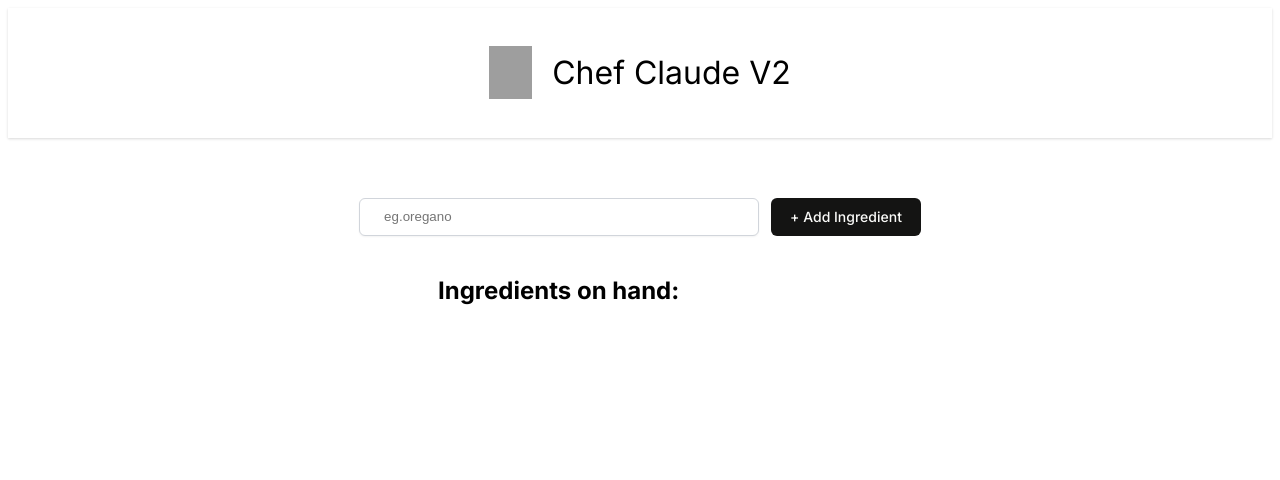
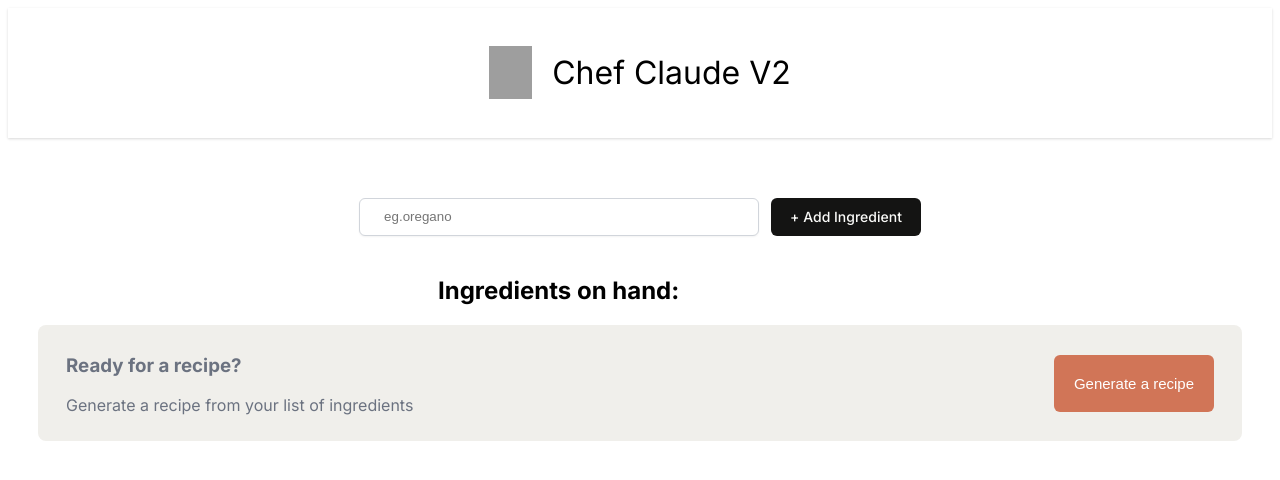
Before and after one commit to gurvirc/chef-claude-remake, a React (Vite) app: page / in a window 1280 px wide. Shown: the top 480 px of the page. Built offline with nearby package versions, Linux system fonts and the light colour scheme; grey boxes are pictures that could not be loaded.

Commit message:
Added get a recipe button that genrates a recipe based on ingredients

```diff
--- a/src/index.css
+++ b/src/index.css
@@ -72,3 +72,24 @@
   font-size: 16px; /* Optional: change font size */
   line-height: 1.5; /* Optional: adjust line height for better readability */
 }
+
+.Get-recipe-container{
+  display: flex;
+    justify-content: space-between;
+    align-items: center;
+    border-radius: 8px;
+    background: #F0EFEB;
+    padding: 10px 28px;
+    color: #6B7280;
+}
+
+
+.Get-recipe-container > button{
+  background-color: #D17557;
+  border: none;
+  color: white;
+  padding: 20px 20px 20px 20px;
+  border-radius: 6px;
+  font-weight: 500;
+  font-size: 15px;
+}
--- a/src/main.jsx
+++ b/src/main.jsx
@@ -22,6 +22,14 @@
             <h2>Ingredients on hand:</h2>
             <ul>{listOfIngredients}</ul>
         </section>
+
+        <section className="Get-recipe-container">
+            <div>
+            <h3>Ready for a recipe?</h3>
+            <p>Generate a recipe from your list of ingredients</p>
+            </div>
+            <button>Generate a recipe</button>
+        </section>
         </main>
     )
 }
```
